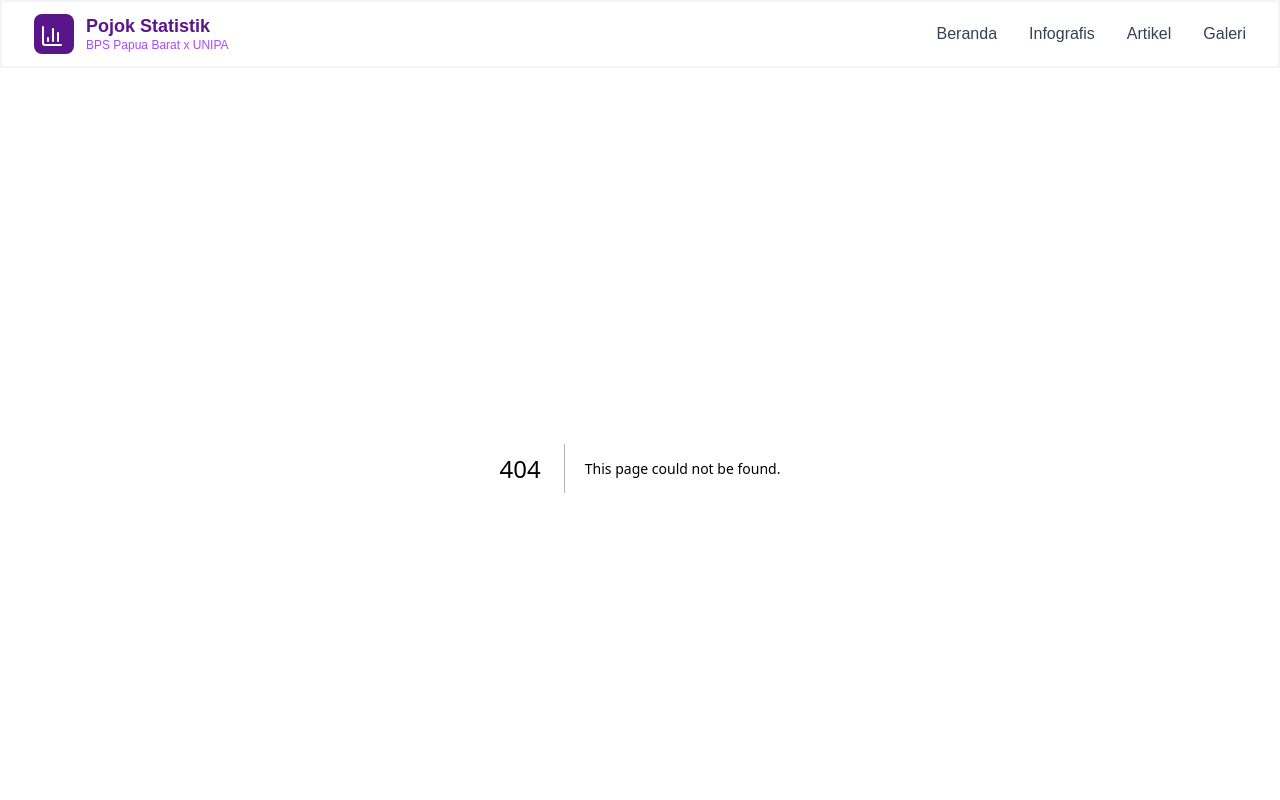
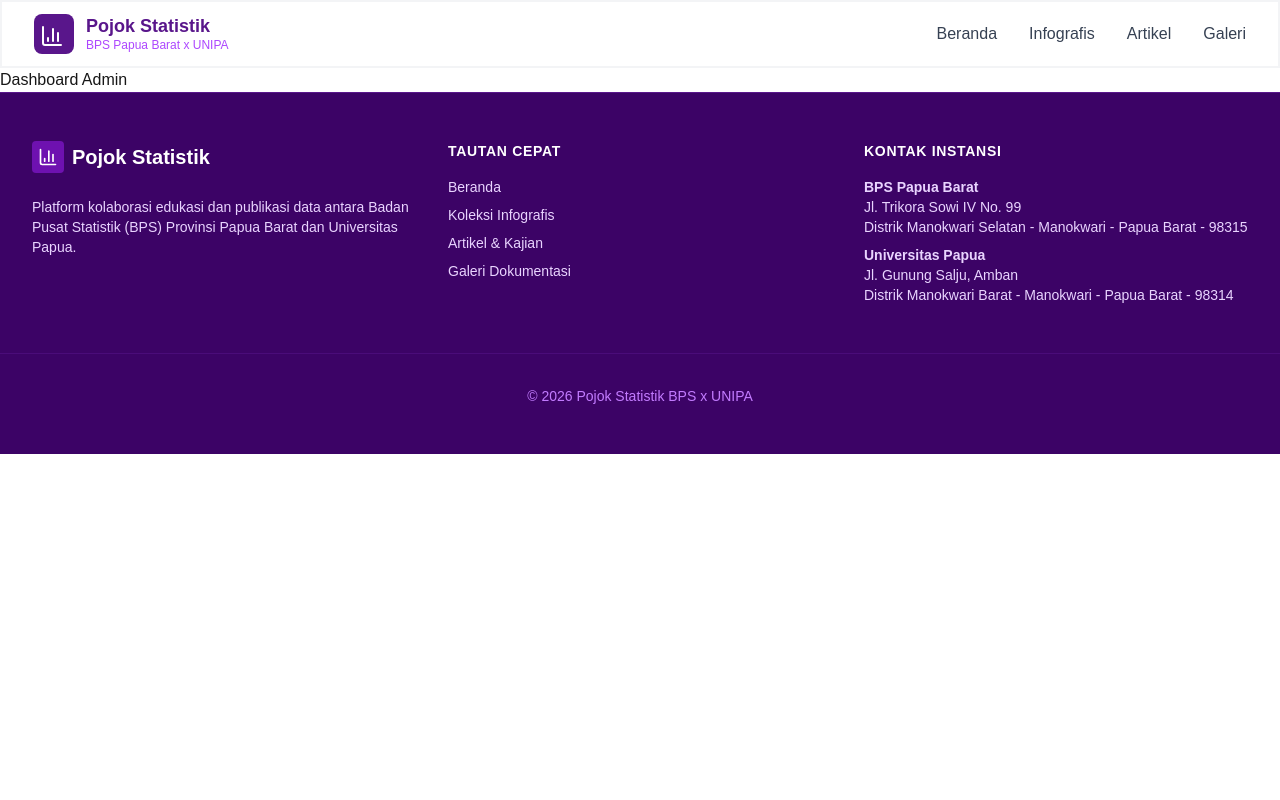
Before and after one commit to AlfianAwangga/Web-Pojok-Statistik-UNIPA, a Next.js app: page /admin/dashboard in a window 1280 px wide. Before the commit this address had no page. Shown: the top 800 px of the page. Built offline with nearby package versions, Linux system fonts and the light colour scheme.

Commit message:
grouping route user dan admin

```diff
--- /dev/null
+++ b/app/(user)/layout.tsx
@@ -0,0 +1,19 @@
+import Navbar from "@/components/layout/navbar";
+import "@/app/globals.css";
+import Footer from "@/components/layout/footer";
+import ScrollToTop from "@/components/ui/scroll-to-top";
+
+export default function UserLayout({
+  children,
+}: Readonly<{
+  children: React.ReactNode;
+}>) {
+  return (
+    <div>
+      <Navbar />
+      <main>{children}</main>
+      <ScrollToTop />
+      <Footer />
+    </div>
+  );
+}
--- /dev/null
+++ b/app/admin/dashboard/page.tsx
@@ -0,0 +1,3 @@
+export default function AdminDashboardPage() {
+  return <h1>Dashboard Admin</h1>;
+}
--- /dev/null
+++ b/app/admin/layout.tsx
@@ -0,0 +1,19 @@
+import Navbar from "@/components/layout/navbar";
+import "@/app/globals.css";
+import Footer from "@/components/layout/footer";
+import ScrollToTop from "@/components/ui/scroll-to-top";
+
+export default function AdminLayout({
+  children,
+}: Readonly<{
+  children: React.ReactNode;
+}>) {
+  return (
+    <div>
+      <Navbar />
+      <main>{children}</main>
+      <ScrollToTop />
+      <Footer />
+    </div>
+  );
+}
--- /dev/null
+++ b/app/admin/page.tsx
@@ -0,0 +1,5 @@
+import { redirect } from "next/navigation";
+
+export default function AdminPage() {
+  redirect("/admin/dashboard");
+}
--- a/app/layout.tsx
+++ b/app/layout.tsx
@@ -5,22 +5,16 @@ import ScrollToTop from "@/components/ui/scroll-to-top";
 
 export default function RootLayout({
   children,
-}: Readonly<{
+}: {
   children: React.ReactNode;
-}>) {
+}) {
   return (
     <html lang="en">
       <head>
         <meta charSet="UTF-8" />
         <meta name="viewport" content="width=device-width, initial-scale=1.0" />
-        <title>Tes Title</title>
       </head>
-      <body className="bg-gray-50 font-sans text-gray-800 flex flex-col min-h-screen">
-        <Navbar />
-        <main>{children}</main>
-        <ScrollToTop />
-        <Footer />
-      </body>
+      <body>{children}</body>
     </html>
   );
 }
```
Also changed, not shown: app/(user)/artikel/[slug]/page.tsx (renamed from app/artikel/[slug]/page.tsx), app/(user)/artikel/page.tsx (renamed from app/artikel/page.tsx), app/(user)/galeri/page.tsx (renamed from app/galeri/page.tsx), app/(user)/infografis/page.tsx (renamed from app/infografis/page.tsx), app/(user)/page.tsx (renamed from app/page.tsx).
